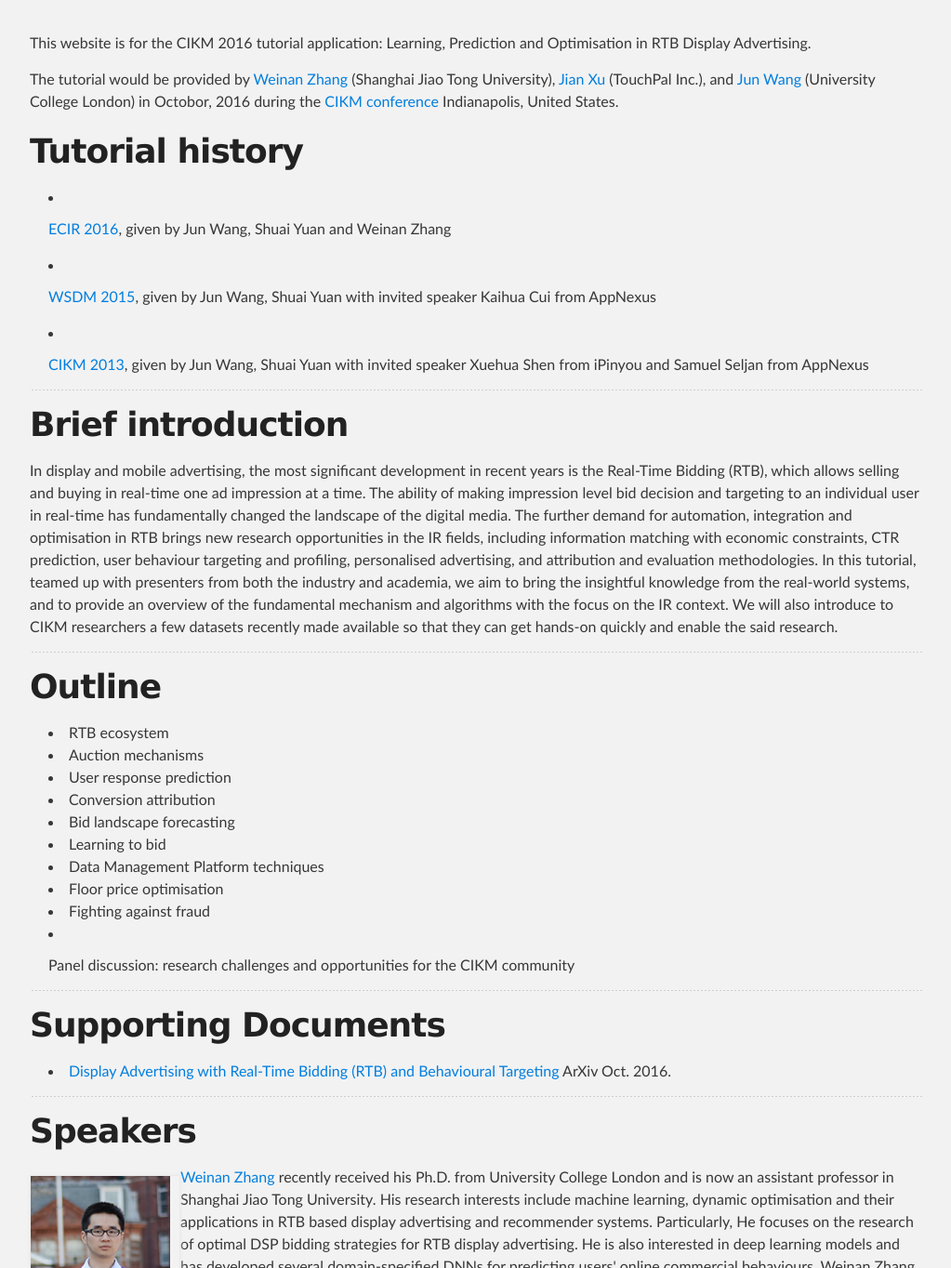
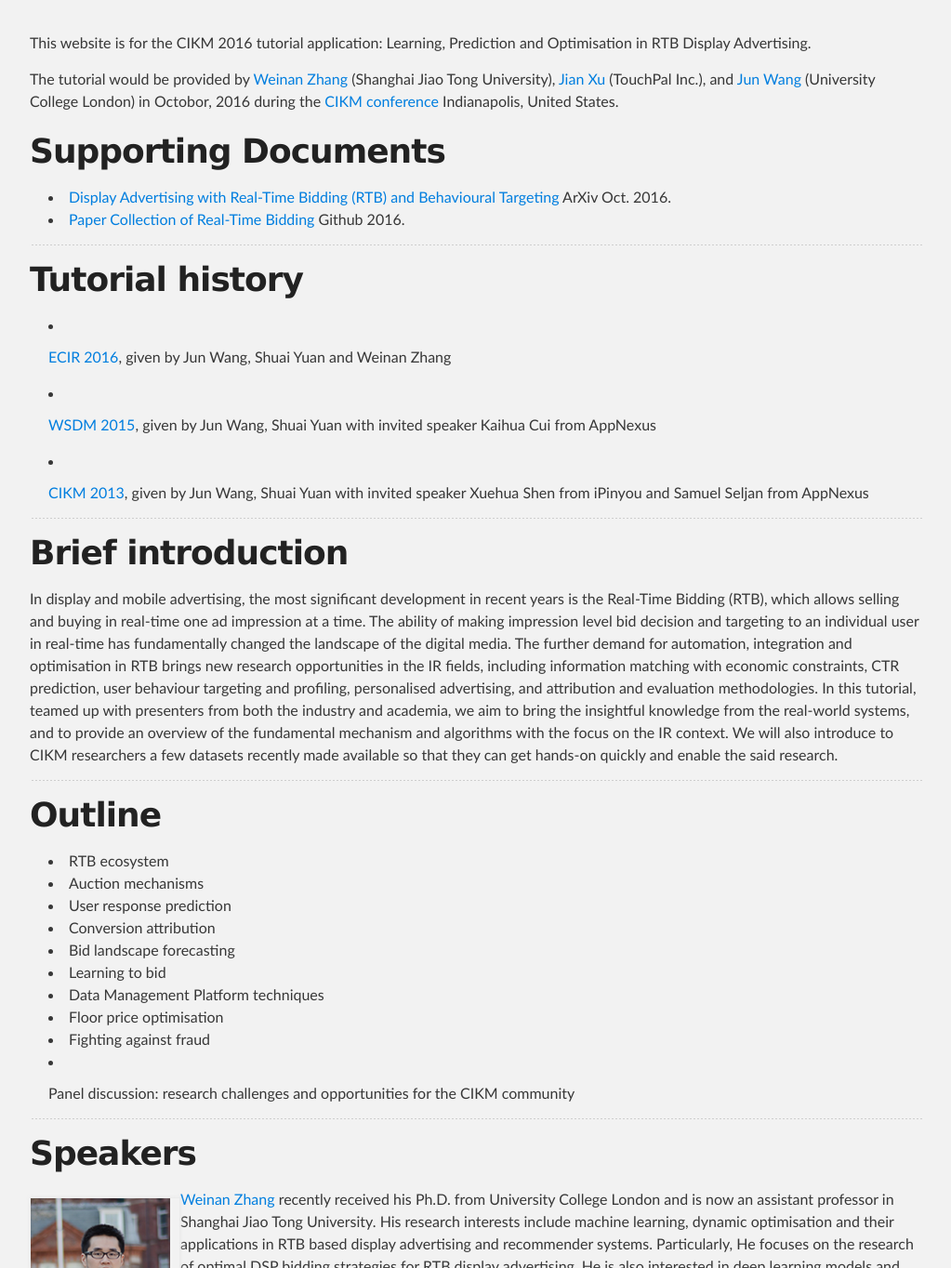
Before and after one commit to optimalrtb/optimalrtb.github.io, a plain HTML site: page cikm16/index.html in a window 1280 px wide. Shown: the part 200-1564 px from the top of the page at 93% size, without its empty margins (128-1151 px from the left). Drawn offline with Linux system fonts and the light colour scheme.

Commit message:
rtb list

```diff
--- a/cikm16/index.html
+++ b/cikm16/index.html
@@ -28,6 +28,16 @@
         <p>This website is for the CIKM 2016 tutorial application: Learning, Prediction and Optimisation in RTB Display Advertising.</p>
 
 <p>The tutorial would be provided by <a href="http://www0.cs.ucl.ac.uk/staff/Weinan.Zhang">Weinan Zhang</a> (Shanghai Jiao Tong University), <a href="https://sites.google.com/site/jianxuhome/">Jian Xu</a> (TouchPal Inc.), and <a href="http://web4.cs.ucl.ac.uk/staff/jun.wang/blog/about">Jun Wang</a> (University College London) in Octobor, 2016 during the <a href="http://cikm2016.cs.iupui.edu/">CIKM conference</a> Indianapolis, United States.</p>
+
+<h1>
+<a id="doc" class="anchor" href="#doc" aria-hidden="true"><span class="octicon octicon-link"></span></a>Supporting Documents</h1>
+
+<ul>
+	<li><a href="https://arxiv.org/abs/1610.03013">Display Advertising with Real-Time Bidding (RTB) and Behavioural Targeting</a> ArXiv Oct. 2016.</li>
+	<li><a href="https://github.com/wnzhang/rtb-papers">Paper Collection of Real-Time Bidding</a> Github 2016.</li>
+</ul>
+
+<hr />
 
 <h1>
 	<a id="history" class="anchor" href="#history" aria-hidden="true"><span class="octicon octicon-link"></span></a>Tutorial history
@@ -71,15 +81,6 @@
 	<li>Floor price optimisation</li>
 	<li>Fighting against fraud</li>
 	<li><p>Panel discussion: research challenges and opportunities for the CIKM community</p></li>
-</ul>
-
-<hr />
-
-<h1>
-<a id="doc" class="anchor" href="#doc" aria-hidden="true"><span class="octicon octicon-link"></span></a>Supporting Documents</h1>
-
-<ul>
-	<li><a href="https://arxiv.org/abs/1610.03013">Display Advertising with Real-Time Bidding (RTB) and Behavioural Targeting</a> ArXiv Oct. 2016.</li>
 </ul>
 
 <hr />
```
Also changed, not shown: index.html (+1 -1 lines).
